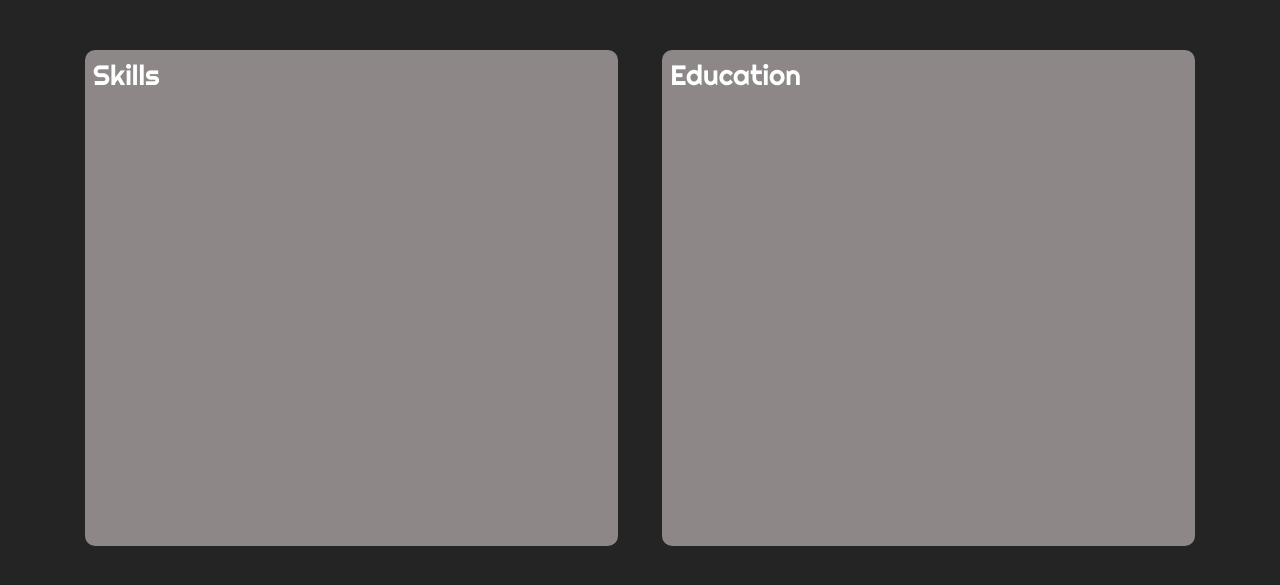
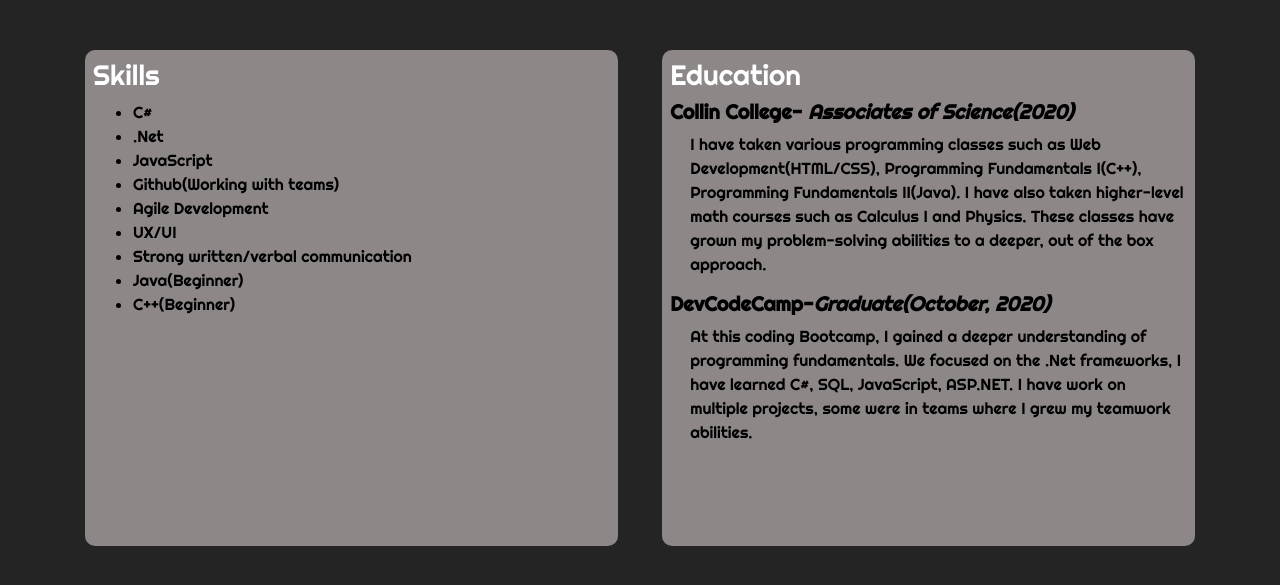
Before and after one commit to Ktenbrook1/Portfolio, a plain HTML site: page skills.html in a window 1280 px wide. Shown: the part 55-640 px from the top of the page. Drawn offline with nearby package versions, Linux system fonts and the light colour scheme.

Commit message:
Added context to skills

```diff
--- a/skills.html
+++ b/skills.html
@@ -38,9 +38,30 @@
 <div class="container skills-page">
     <div class="container p-2 skills">
         <h3>Skills</h3>
+        <ul class="regular-text">
+            <li>C#</li>
+            <li>.Net</li>
+            <li>JavaScript</li>
+            <li>Github(Working with teams)</li>
+            <li>Agile Development</li>
+            <li>UX/UI</li>
+            <li>Strong written/verbal communication</li>
+            <li>Java(Beginner)</li>
+            <li>C++(Beginner)</li>
+        </ul>
     </div>
     <div class="container p-2 education">
         <h3>Education</h3>
+        <div class="regular-text">
+            <h5 ><strong>Collin College- <i>Associates of Science(2020)</i></strong></h5>
+            <p style="margin-left: 20px;">
+                I have taken various programming classes such as Web Development(HTML/CSS), Programming Fundamentals I(C++), Programming Fundamentals II(Java). I have also taken higher-level math courses such as Calculus I and Physics. These classes have grown my problem-solving abilities to a deeper, out of the box approach.
+            </p>
+            <h5><strong>DevCodeCamp-<i>Graduate(October, 2020)</i></strong></h5>
+            <p style="margin-left: 20px;">
+                At this coding Bootcamp, I gained a deeper understanding of programming fundamentals. We focused on the .Net frameworks, I have learned C#, SQL, JavaScript, ASP.NET. I have work on multiple projects, some were in teams where I grew my teamwork abilities.
+            </p>
+        </div>
     </div>
 </div>
 
--- a/styles.css
+++ b/styles.css
@@ -144,7 +144,6 @@
 }
 .education{
     position: relative;
-    border-color: white;
     border-radius: 10px;
     background-color: rgb(141, 135, 135);
     top: 25px;
@@ -152,3 +151,6 @@
     height: 31rem;
     width: 48%;
 }
+.regular-text{
+    color: black;
+}
```
